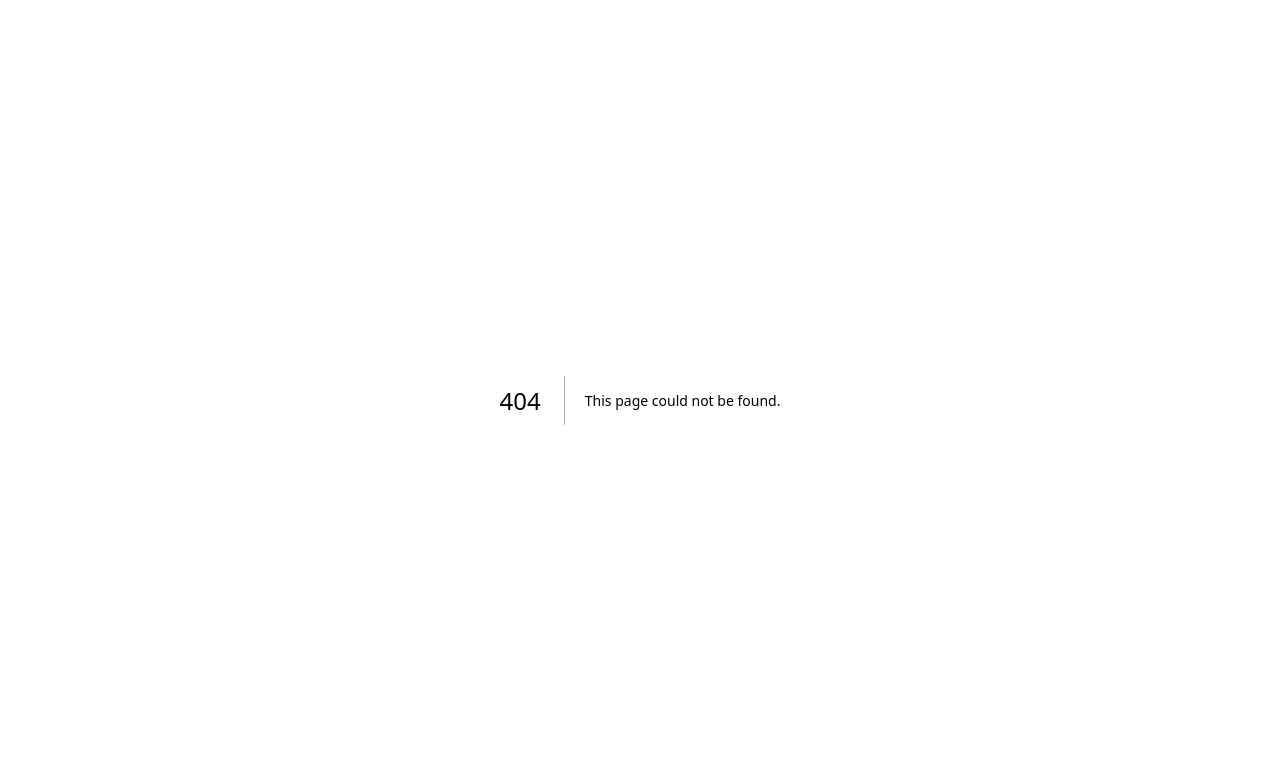
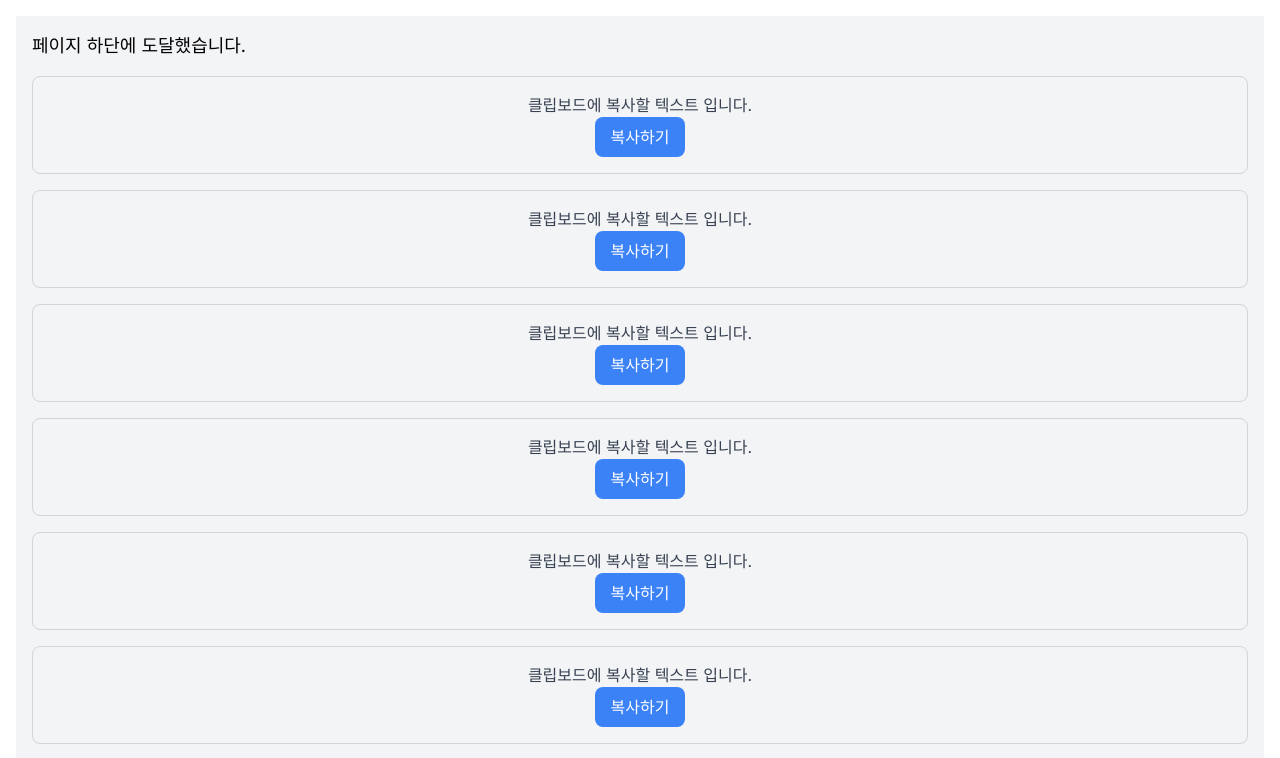
Before and after one commit to jeong-jihyun/my-next-app, a Next.js app: page /custom-hook in a window 1280 px wide. Before the commit this address had no page. Shown: the top 758 px of the page. Built offline with nearby package versions, Linux system fonts and the light colour scheme.

Commit message:
사용자 정의 훅 만들기 및 사용하기

```diff
--- /dev/null
+++ b/src/app/custom-hook/page.tsx
@@ -0,0 +1,9 @@
+import { ScrollTracker } from "./scroll-tracker";
+
+export default function Page() {
+  return (
+    <main className="flex flex-col p-4 space-y-2">
+      <ScrollTracker />
+    </main>
+  );
+}
--- /dev/null
+++ b/src/app/custom-hook/scroll-tracker.tsx
@@ -0,0 +1,44 @@
+"use client";
+
+import { useAtBottom } from "./use-at-bottom";
+import { useCopyToClipboard } from "./use-copy-to-clipboard";
+
+export function ScrollTracker() {
+  const atBottom = useAtBottom(100);
+
+  return (
+    <div className="min-h-screen p-4 space-y-4 bg-gray-100">
+      <p className="text-lg">
+        {atBottom ? "페이지 하단에 도달했습니다." : "더 스크롤하세요"}
+      </p>
+      {Array.from({ length: 10 }, (_, index) => (
+        <Content key={index} />
+      ))}
+      <p className="text-lg">
+        {atBottom ? "페이지 하단에 도달했습니다." : "더 스크롤하세요"}
+      </p>
+    </div>
+  );
+}
+
+function Content() {
+  const { isCopied, copyToClipboard } = useCopyToClipboard({ timeout: 2000 });
+
+  const textToCopy = "클립보드에 복사할 텍스트 입니다.";
+  const handleCopyClick = () => {
+    copyToClipboard(textToCopy);
+  };
+
+  return (
+    <div className="p-4 text-center text-gray-700 border border-gray-300 rounded-lg">
+      <p>{textToCopy}</p>
+      <button
+        onClick={handleCopyClick}
+        className="px-4 py-2 text-white bg-blue-500 rounded-lg hover:bg-blue-700"
+      >
+        복사하기
+      </button>
+      {isCopied && <p className="mt-2 text-green-500">복사되었습니다.</p>}
+    </div>
+  );
+}
--- /dev/null
+++ b/src/app/custom-hook/use-at-bottom.tsx
@@ -0,0 +1,25 @@
+"use client";
+
+import React from "react";
+
+export function useAtBottom(offset = 0) {
+  const [isAtBottom, setIsAtBottom] = React.useState(false);
+
+  React.useEffect(() => {
+    const handleScroll = () => {
+      setIsAtBottom(
+        window.innerHeight + window.scrollY >=
+          document.body.offsetHeight - offset
+      );
+    };
+
+    window.addEventListener("scroll", handleScroll, { passive: true });
+    handleScroll();
+
+    return () => {
+      window.removeEventListener("scroll", handleScroll);
+    };
+  }, [offset]);
+
+  return isAtBottom;
+}
--- /dev/null
+++ b/src/app/custom-hook/use-copy-to-clipboard.tsx
@@ -0,0 +1,31 @@
+"use client";
+import React from "react";
+
+interface useCopyToClipboardProps {
+  timeout?: number;
+}
+
+export function useCopyToClipboard({
+  timeout = 2000,
+}: useCopyToClipboardProps) {
+  const [isCopied, setIsCopied] = React.useState<boolean>(false);
+
+  const copyToClipboard = (value: string) => {
+    if (typeof window === "undefined" || !navigator.clipboard.writeText) {
+      return;
+    }
+    if (!value) {
+      return;
+    }
+
+    navigator.clipboard.writeText(value).then(() => {
+      setIsCopied(true);
+
+      setTimeout(() => {
+        setIsCopied(false);
+      }, timeout);
+    });
+  };
+
+  return { isCopied, copyToClipboard };
+}
```
